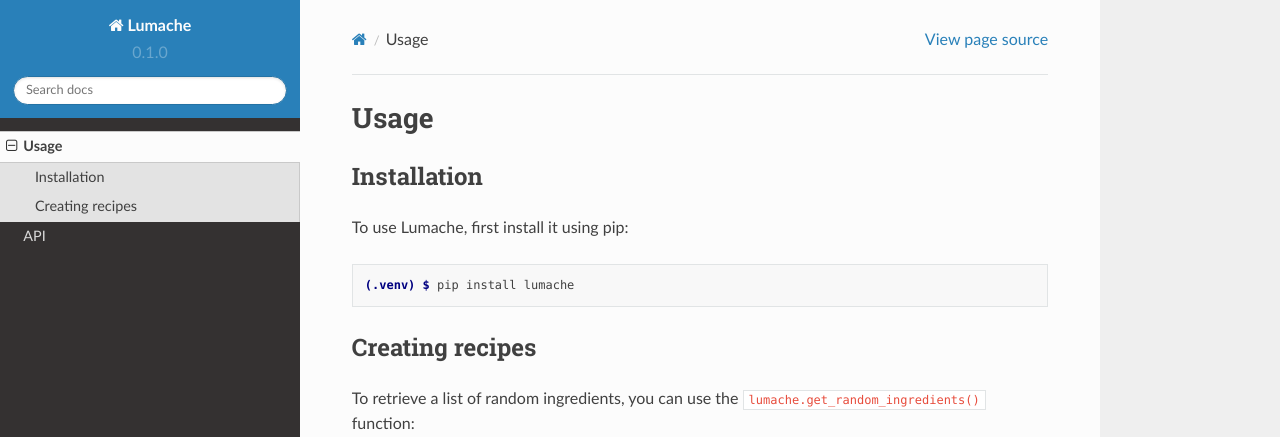
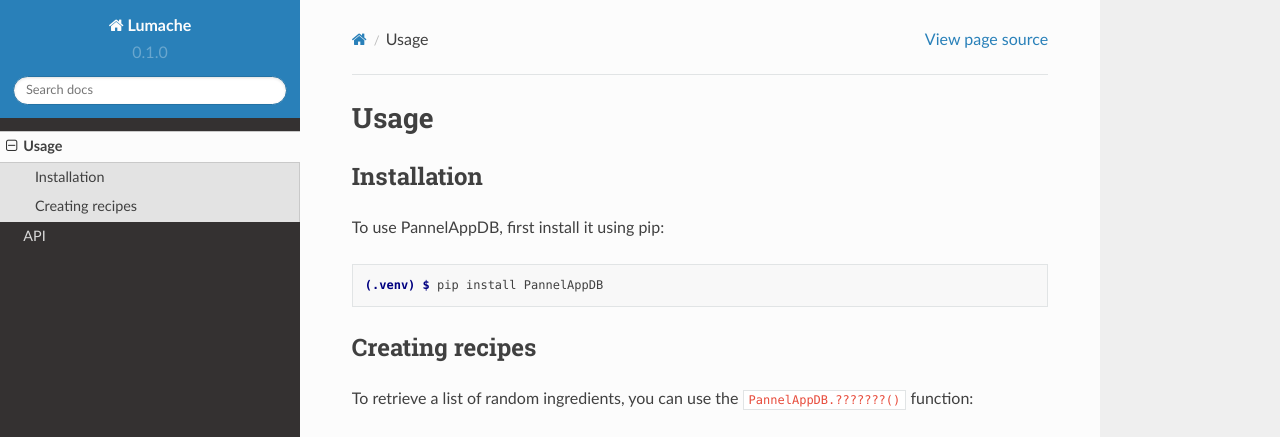
Before and after one commit to AmyGrimwood/ReadTheDocs3, a Sphinx documentation site: the page built from docs/source/usage.rst, in a window 1280 px wide and 1095 px high. Shown: the top 437 px of the window. Built offline with Sphinx 7.4.7 and the Read the Docs theme 2.0.0, drawn with Linux system fonts in a browser that asks for light colours; some of the changed text lies outside the part shown.

Commit message:
Update usage.rst

```diff
--- a/docs/source/usage.rst
+++ b/docs/source/usage.rst
@@ -6,28 +6,19 @@ Usage
 Installation
 ------------
 
-To use Lumache, first install it using pip:
+To use PannelAppDB, first install it using pip:
 
 .. code-block:: console
 
-   (.venv) $ pip install lumache
+   (.venv) $ pip install PannelAppDB
 
 Creating recipes
 ----------------
 
 To retrieve a list of random ingredients,
-you can use the ``lumache.get_random_ingredients()`` function:
+you can use the ``PannelAppDB.???????()`` function:
 
-.. autofunction:: lumache.get_random_ingredients
 
 The ``kind`` parameter should be either ``"meat"``, ``"fish"``,
 or ``"veggies"``. Otherwise, :py:func:`lumache.get_random_ingredients`
 will raise an exception.
-
-.. autoexception:: lumache.InvalidKindError
-
-For example:
-
->>> import lumache
->>> lumache.get_random_ingredients()
-['shells', 'gorgonzola', 'parsley']
```
